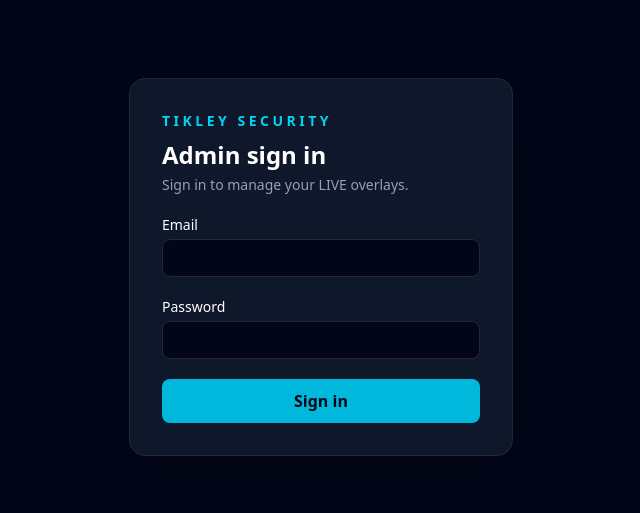
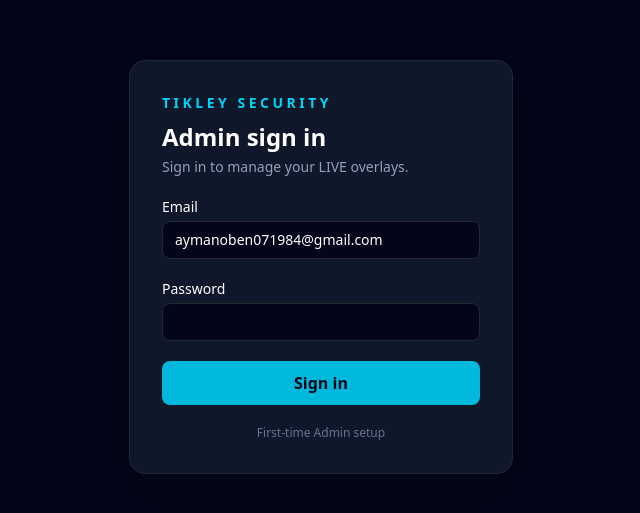
Before and after one commit to aymanoben071984-hash/tikley, a Next.js app: page /login in a window 1280 px wide. Shown: the part 133-646 px from the top of the page, without its empty margins (319-959 px from the left). Built offline with nearby package versions, Linux system fonts and the light colour scheme; a web font is replaced by a local one.

Commit message:
Add first-admin setup entry point to login

```diff
--- a/src/app/login/page.tsx
+++ b/src/app/login/page.tsx
@@ -6,7 +6,7 @@ import { useRouter } from "next/navigation";
 export default function LoginPage() {
   const router = useRouter();
 
-  const [email, setEmail] = useState("");
+  const [email, setEmail] = useState("aymanoben071984@gmail.com");
   const [password, setPassword] = useState("");
   const [error, setError] = useState("");
   const [busy, setBusy] = useState(false);
@@ -43,6 +43,7 @@ export default function LoginPage() {
         <label className="block text-sm">Password<input required type="password" autoComplete="current-password" value={password} onChange={e => setPassword(e.target.value)} className="mt-1 w-full rounded-lg border border-white/10 bg-slate-950 px-3 py-2 outline-none focus:border-cyan-400" /></label>
         {error && <p role="alert" className="text-sm text-rose-400">{error}</p>}
         <button disabled={busy} className="w-full rounded-lg bg-cyan-500 px-4 py-2.5 font-semibold text-slate-950 disabled:opacity-50">{busy ? "Signing in…" : "Sign in"}</button>
+        <a href="/setup" className="block text-center text-xs text-slate-500 hover:text-cyan-300">First-time Admin setup</a>
       </form>
     </main>
   );
```
